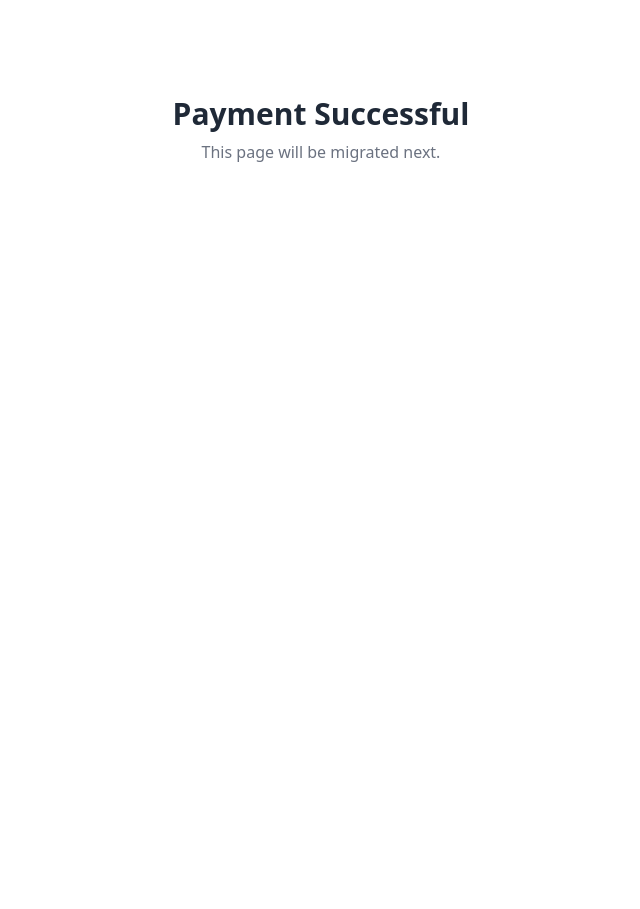
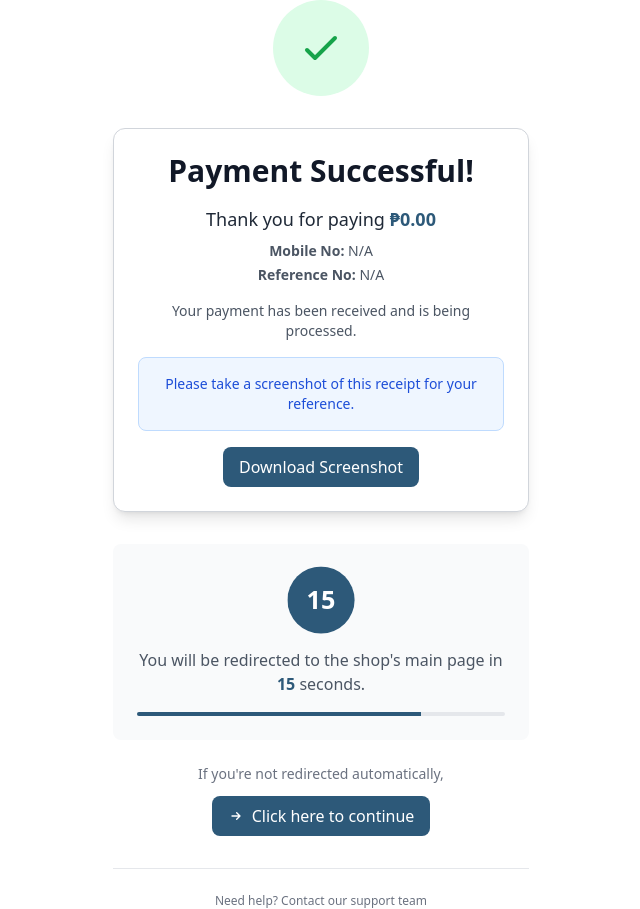
Before and after one commit to dukreal/La-Consolacion, a React (Vite) app in the folder frontend/: page /payment-success in a window 1280 px wide. Shown: the whole page, without its empty margins (319-959 px from the left). Before the commit the page ends 800 px from the top, so only its background shows below. Built offline with nearby package versions, Linux system fonts and the light colour scheme; no server answers.

Commit message:
feat: add Payment Success page with receipt download and countdown

```diff
--- a/frontend/package.json
+++ b/frontend/package.json
@@ -11,6 +11,7 @@
   },
   "dependencies": {
     "boxicons": "^2.1.4",
+    "html2canvas": "^1.4.1",
     "lucide-react": "^1.63.0",
     "react": "^19.3.1",
     "react-dom": "^19.3.1",
--- a/frontend/src/App.jsx
+++ b/frontend/src/App.jsx
@@ -3,6 +3,7 @@ import ComingSoon from './components/common/ComingSoon'
 import ProtectedRoute from './components/common/ProtectedRoute'
 import PublicLayout from './components/layout/PublicLayout'
 import Checkout from './pages/customer/Checkout'
+import PaymentSuccess from './pages/customer/PaymentSuccess'
 import Shop from './pages/customer/Shop'
 import ForgotPassword from './pages/public/ForgotPassword'
 import Home from './pages/public/Home'
@@ -25,7 +26,7 @@ export default function App() {
       <Route element={<ProtectedRoute />}>
         <Route path="/checkout" element={<Checkout />} />
       </Route>
-      <Route path="/payment-success" element={<ComingSoon title="Payment Successful" />} />
+      <Route path="/payment-success" element={<PaymentSuccess />} />
 
       {/* Pages that show the shared header */}
       <Route element={<PublicLayout />}>
--- /dev/null
+++ b/frontend/src/pages/customer/PaymentSuccess.jsx
@@ -0,0 +1,163 @@
+import { useEffect, useRef, useState } from 'react'
+import { Link, useNavigate, useSearchParams } from 'react-router-dom'
+import LoadingOverlay from '../../components/common/LoadingOverlay'
+import '../../styles/payment.css'
+
+const COUNTDOWN_SECONDS = 20
+
+// The receipt shown after paying (was payment/payment_success.php).
+// It reads amount, mobile and reference from the address, then goes back to Home after 20 seconds.
+export default function PaymentSuccess() {
+  const navigate = useNavigate()
+  const [params] = useSearchParams()
+  const amount = parseFloat(params.get('amount') || '0.00').toFixed(2)
+  const mobile = params.get('mobile') || 'N/A'
+  const reference = params.get('reference') || 'N/A'
+
+  const [loading, setLoading] = useState(true) // the old page showed "Loading..." for 3 seconds
+  const [secondsLeft, setSecondsLeft] = useState(COUNTDOWN_SECONDS)
+  const receiptRef = useRef(null)
+  const downloadButtonRef = useRef(null)
+
+  useEffect(() => {
+    const timer = setTimeout(() => setLoading(false), 3000)
+    return () => clearTimeout(timer)
+  }, [])
+
+  // Count down one second at a time
+  useEffect(() => {
+    if (secondsLeft <= 0) return
+    const timer = setTimeout(() => setSecondsLeft((s) => s - 1), 1000)
+    return () => clearTimeout(timer)
+  }, [secondsLeft])
+
+  // At zero, go back to Home
+  useEffect(() => {
+    if (secondsLeft === 0) navigate('/', { replace: true })
+  }, [secondsLeft, navigate])
+
+  // Enter also goes back to Home
+  useEffect(() => {
+    const onKey = (e) => {
+      if (e.key === 'Enter') navigate('/', { replace: true })
+    }
+    document.addEventListener('keydown', onKey)
+    return () => document.removeEventListener('keydown', onKey)
+  }, [navigate])
+
+  // Saves the receipt as payment_receipt.png (without the button itself)
+  const takeScreenshot = async () => {
+    const button = downloadButtonRef.current
+    button.style.display = 'none'
+    try {
+      // html2canvas is big, so it is only downloaded when someone actually clicks the button
+      const { default: html2canvas } = await import('html2canvas')
+      const canvas = await html2canvas(receiptRef.current, { backgroundColor: '#ffffff', scale: 2, useCORS: true })
+      const link = document.createElement('a')
+      link.download = 'payment_receipt.png'
+      link.href = canvas.toDataURL('image/png')
+      link.click()
+    } finally {
+      button.style.display = ''
+    }
+  }
+
+  // The circle turns orange for the last 3 seconds, red at the end (same as the old page)
+  const circleColor = secondsLeft <= 0 ? 'bg-red-500' : secondsLeft <= 3 ? 'bg-orange-500' : 'bg-accent-blue'
+
+  return (
+    <div className="payment-page bg-white min-h-screen flex items-center justify-center">
+      {loading && <LoadingOverlay />}
+
+      <div className="max-w-md mx-auto px-4 text-center">
+        {/* Success Icon */}
+        <div className="success-icon mb-8">
+          <div className="w-24 h-24 bg-green-100 rounded-full flex items-center justify-center mx-auto mb-4">
+            <svg className="w-12 h-12 text-green-600" fill="none" stroke="currentColor" viewBox="0 0 24 24">
+              <path strokeLinecap="round" strokeLinejoin="round" strokeWidth="2" d="M5 13l4 4L19 7" />
+            </svg>
+          </div>
+        </div>
+
+        {/* Success Message (this part is saved by "Download Screenshot") */}
+        <div id="receiptArea" ref={receiptRef}>
+          <div
+            id="successMessage"
+            className="bg-white text-gray-900 p-6 rounded-xl shadow-lg fade-in mb-8 text-center border border-gray-300"
+          >
+            <h1 className="text-3xl font-bold text-gray-900 mb-4">Payment Successful!</h1>
+            <p className="text-lg text-gray-800 mb-2">
+              Thank you for paying{' '}
+              <span className="font-semibold accent-blue">
+                ₱<span id="paidAmount">{amount}</span>
+              </span>
+            </p>
+            <p className="text-sm text-gray-600 mb-1">
+              <strong>Mobile No:</strong> <span id="paidMobile">{mobile}</span>
+            </p>
+            <p className="text-sm text-gray-600 mb-4">
+              <strong>Reference No:</strong> <span id="paidReference">{reference}</span>
+            </p>
+            <p className="text-sm text-gray-600 mb-4">Your payment has been received and is being processed.</p>
+
+            {/* Screenshot Notice */}
+            <div className="bg-blue-50 border border-blue-200 rounded-lg p-4 mb-4">
+              <p className="text-blue-700 text-sm font-medium">Please take a screenshot of this receipt for your reference.</p>
+            </div>
+
+            <button
+              ref={downloadButtonRef}
+              onClick={takeScreenshot}
+              className="screenshot-exclude bg-accent-blue text-white py-2 px-4 rounded-lg hover-accent-blue transition"
+            >
+              Download Screenshot
+            </button>
+          </div>
+        </div>
+
+        {/* Countdown Section */}
+        <div className="bg-gray-50 rounded-lg p-6 mb-6">
+          <div className="flex items-center justify-center mb-4">
+            <div className={`countdown-circle w-16 h-16 ${circleColor} rounded-full flex items-center justify-center`}>
+              <span id="countdown" className="text-2xl font-bold text-white">
+                {secondsLeft}
+              </span>
+            </div>
+          </div>
+          <p className="text-gray-600 mb-2">
+            You will be redirected to the shop&apos;s main page in{' '}
+            <span id="countdownText" className="font-semibold accent-blue">
+              {secondsLeft}
+            </span>{' '}
+            seconds.
+          </p>
+          {/* Progress Bar */}
+          <div className="progress-bar">
+            <div id="progressBar" className="progress-fill" style={{ width: `${(secondsLeft / COUNTDOWN_SECONDS) * 100}%` }}></div>
+          </div>
+        </div>
+
+        {/* Fallback Link */}
+        <div className="text-center">
+          <p className="text-sm text-gray-500 mb-3">If you&apos;re not redirected automatically,</p>
+          <Link
+            to="/"
+            replace
+            id="manualRedirect"
+            className="inline-flex items-center px-4 py-2 bg-accent-blue hover-accent-blue text-white font-medium rounded-lg transition duration-200"
+          >
+            <svg className="w-4 h-4 mr-2" fill="none" stroke="currentColor" viewBox="0 0 24 24">
+              <path strokeLinecap="round" strokeLinejoin="round" strokeWidth="2" d="M13 7l5 5m0 0l-5 5m5-5H6" />
+            </svg>
+            Click here to continue
+          </Link>
+        </div>
+
+        {/* Additional Info */}
+        <div className="mt-8 pt-6 border-t border-gray-200">
+          <p className="text-xs text-gray-500">Need help? Contact our support team</p>
+        </div>
+      </div>
+    </div>
+  )
+}
--- a/frontend/src/styles/payment.css
+++ b/frontend/src/styles/payment.css
@@ -101,3 +101,63 @@
 .payment-page .animate-fade-in {
   animation: payFadeIn 0.8s ease-out;
 }
+
+/* ---- Payment success page (from the <style> block of the old payment_success.php) ---- */
+.payment-page .hover-accent-blue:hover {
+  background-color: #234a66;
+}
+.payment-page .success-icon {
+  animation: payScaleIn 0.8s ease-out;
+}
+@keyframes payScaleIn {
+  0% {
+    transform: scale(0);
+    opacity: 0;
+  }
+  50% {
+    transform: scale(1.1);
+    opacity: 0.8;
+  }
+  100% {
+    transform: scale(1);
+    opacity: 1;
+  }
+}
+.payment-page .countdown-circle {
+  animation: payCountdownPulse 1s ease-in-out infinite;
+}
+@keyframes payCountdownPulse {
+  0%,
+  100% {
+    transform: scale(1);
+  }
+  50% {
+    transform: scale(1.05);
+  }
+}
+.payment-page .fade-in {
+  animation: paySuccessFadeIn 0.6s ease-out;
+}
+@keyframes paySuccessFadeIn {
+  from {
+    opacity: 0;
+    transform: translateY(20px);
+  }
+  to {
+    opacity: 1;
+    transform: translateY(0);
+  }
+}
+.payment-page .progress-bar {
+  width: 100%;
+  height: 4px;
+  background-color: #e5e7eb;
+  border-radius: 2px;
+  overflow: hidden;
+  margin-top: 1rem;
+}
+.payment-page .progress-fill {
+  height: 100%;
+  background-color: #2d5979;
+  transition: width 1s linear;
+}
```
Also changed, not shown: 1 other file (tests, documents, lock files or other folders).
